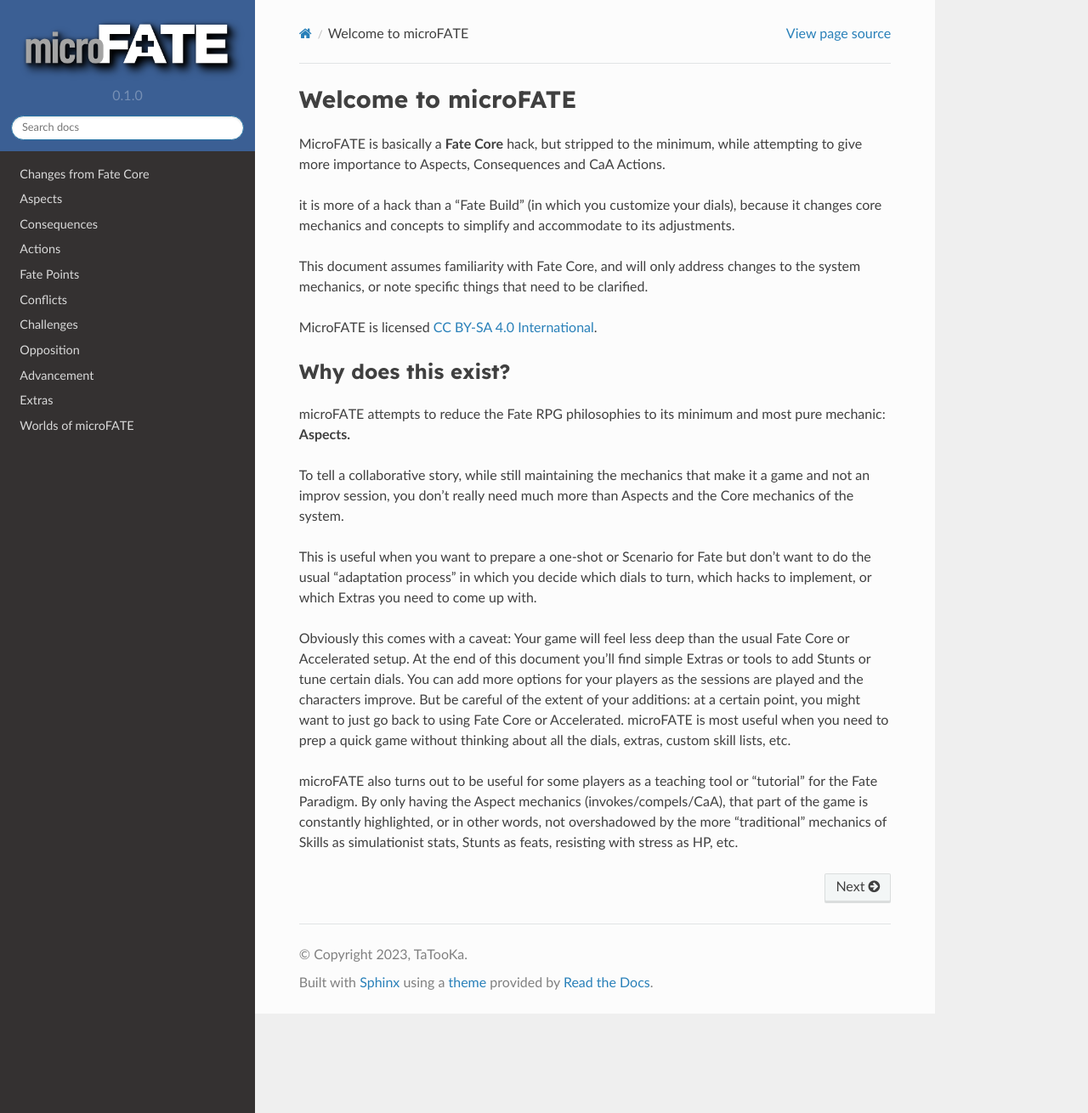
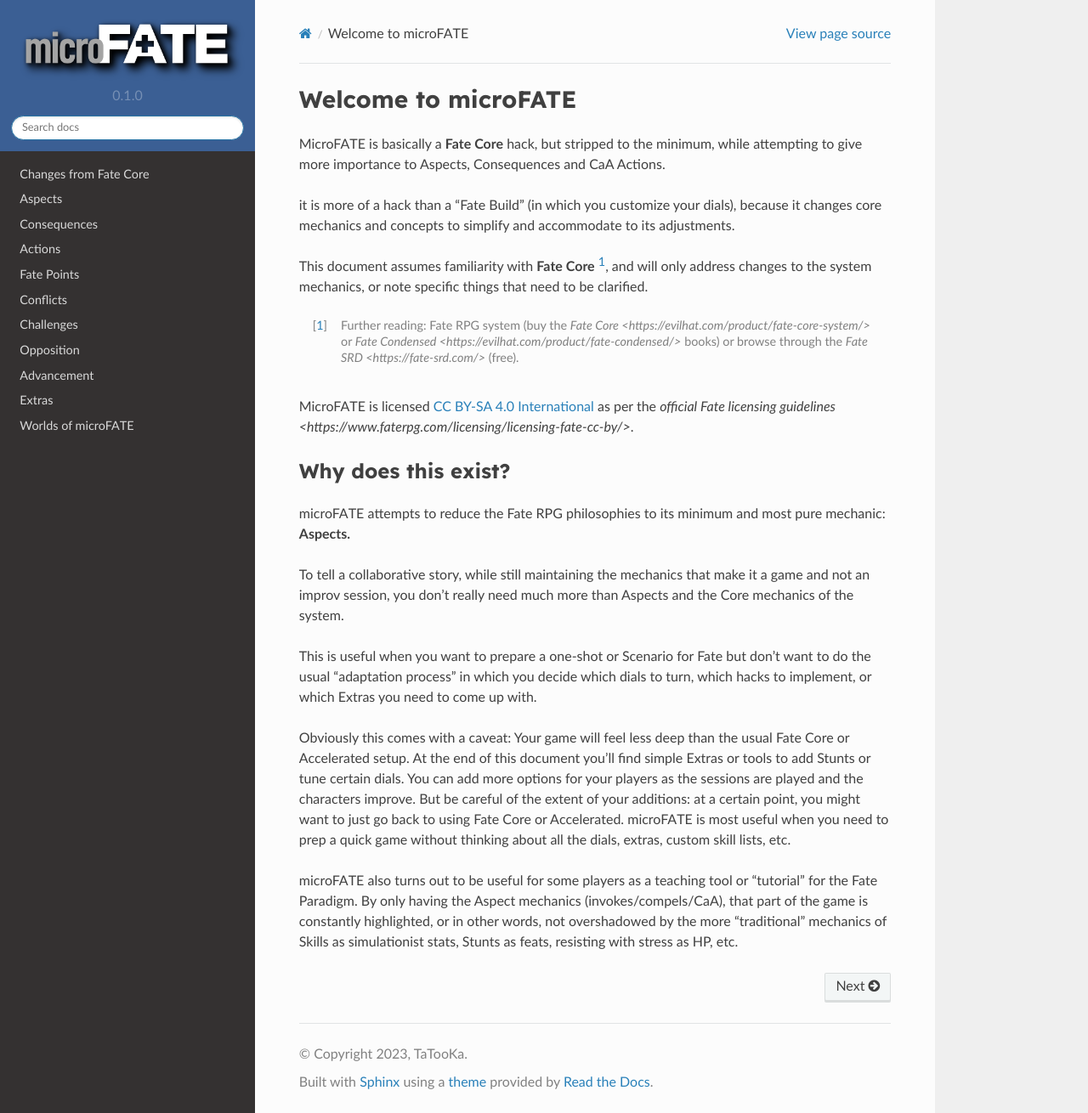
Before and after one commit to TaTooKa/microfate, a Sphinx documentation site: the page built from docs/source/index.rst, in a window 1280 px wide and 1310 px high. Shown: the whole window at 85% size. Built offline with Sphinx 7.4.7 and the Read the Docs theme 2.0.0, drawn with Linux system fonts in a browser that asks for light colours.

Commit message:
Add external links.

```diff
--- a/docs/source/index.rst
+++ b/docs/source/index.rst
@@ -8,12 +8,15 @@
 because it changes core mechanics and concepts to simplify and accommodate to
 its adjustments.
 
-This document assumes familiarity with Fate Core, and will only address
+This document assumes familiarity with **Fate Core** [#]_, and will only address
 changes to the system mechanics, or note specific things that need to be
 clarified.
 
+.. [#] Further reading: Fate RPG system (buy the `Fate Core <https://evilhat.com/product/fate-core-system/>` or `Fate Condensed <https://evilhat.com/product/fate-condensed/>` books) or browse through the `Fate SRD <https://fate-srd.com/>` (free).
+
+
 MicroFATE is licensed `CC BY-SA 4.0
-International <http://creativecommons.org/licenses/by-sa/4.0/>`_.
+International <http://creativecommons.org/licenses/by-sa/4.0/>`_ as per the `official Fate licensing guidelines <https://www.faterpg.com/licensing/licensing-fate-cc-by/>`.
 
 Why does this exist?
 --------------------
```
